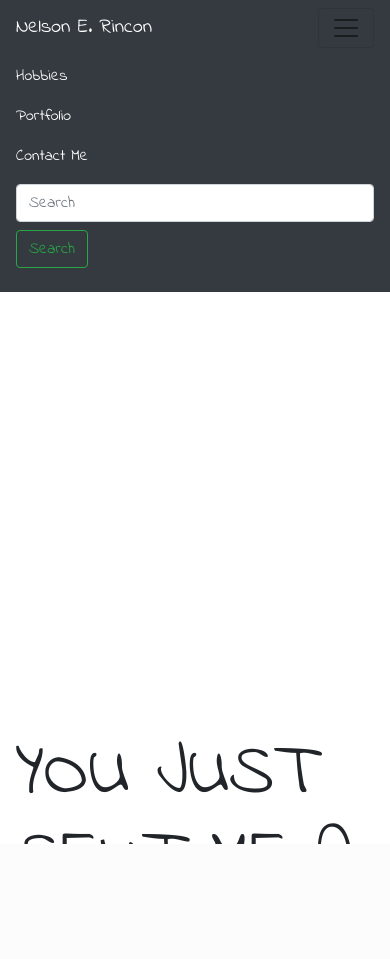
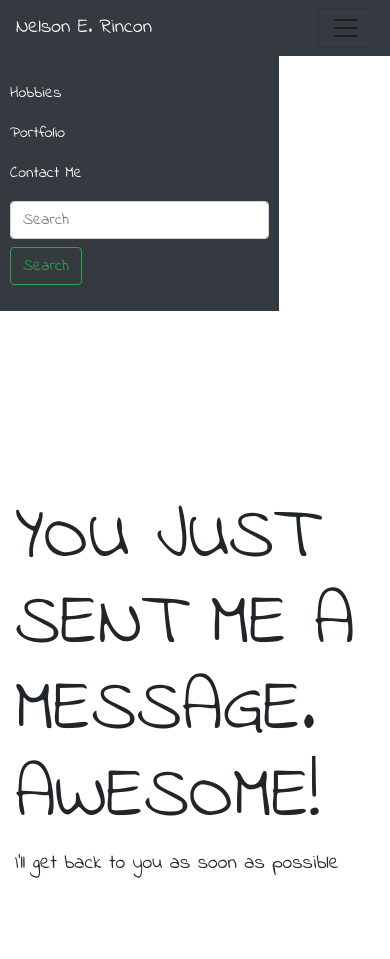
Before and after one commit to nerincon/tornado-exercise, a Python web app: template myapp/templates/contact-success.html in a window 390 px wide, after a click that opens the changed part. Before the commit the page ends 844 px from the top, so only its background shows below. Run offline with Jinja, Linux system fonts and the light colour scheme; the template is opened without the code that fills it, so the values that code supplies are empty; some libraries are stand-ins or nearby versions.

Commit message:
fix navbar content push. Media query

```diff
--- a/static/css/hobbies.css
+++ b/static/css/hobbies.css
@@ -1,6 +1,17 @@
 body {
   font-family: 'Indie Flower', cursive;
 }
+
+@media screen and (max-width: 990px){
+  #navbarTogglerDemo02{
+    z-index: 1000;
+    position: absolute;
+    top:99%;
+    left:0;
+    background-color: #343a40!important;
+    padding: 10px;
+   }
+  }
 
 #w1 {
   color: white;
@@ -18,11 +29,11 @@ body {
   color: white;
 }
 
+
 .jumbotron{
     margin-top: 420px;
     padding-top: 5%;
     background-color: white;
-    position: fixed;
 }
 
 .col-8{
@@ -51,7 +62,7 @@ body {
     position: absolute;
     width: 100%;
     height: 100%;
-    top: -42px;
+    top: -43px;
     left: 0;
     z-index: -1;
     list-style: none;
```
